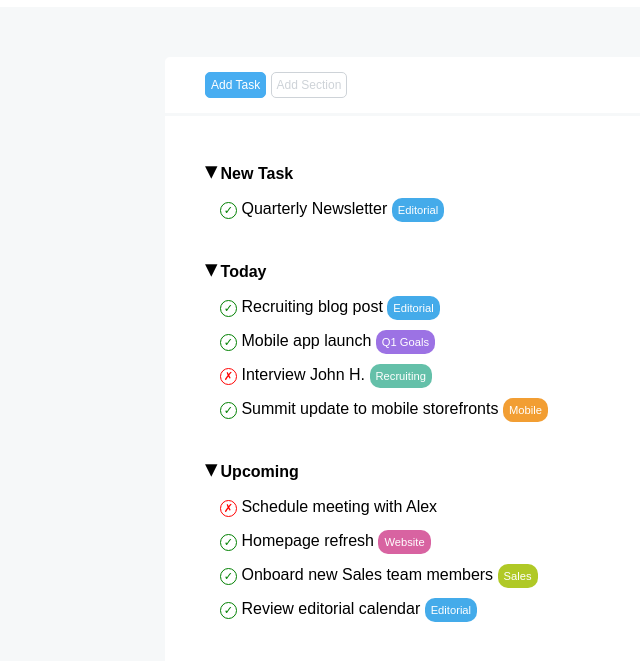
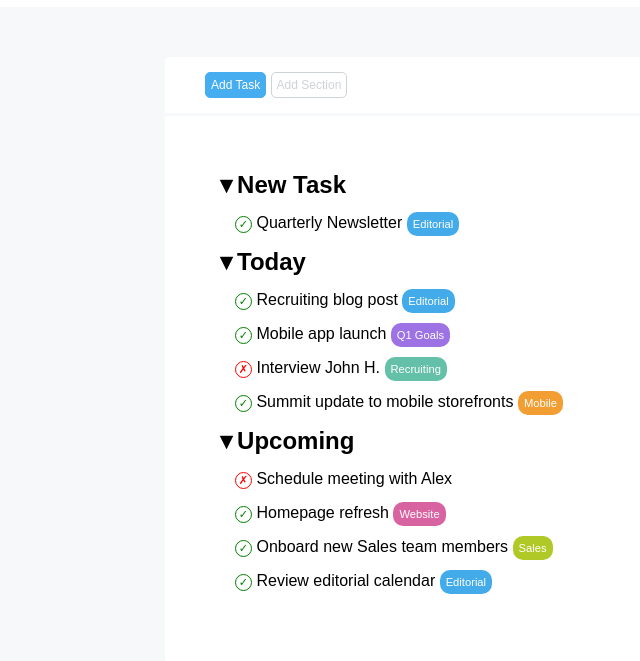
Before and after one commit to davide-piarulli/html-css-toboolist, a plain HTML site: page index.html in a window 1280 px wide. Shown: the part 63-724 px from the top of the page, without its empty margins (0-640 px from the left). Drawn offline with Linux system fonts and the light colour scheme.

Commit message:
[fix] post correction

```diff
--- a/assets/style/style.css
+++ b/assets/style/style.css
@@ -7,6 +7,10 @@
 body {
   background-color: #f6f8f9;
   font-family: Arial, Helvetica, sans-serif;
+}
+
+h3 {
+  font-size: 1.5rem;
 }
 
 header {
@@ -38,6 +42,7 @@ header span {
   background-color: white;
   margin: auto;
   border-radius: 0 0 8px 8px;
+  padding: 40px;
 }
 
 .btn {
@@ -73,10 +78,6 @@ header span {
   padding-bottom: 20px;
 }
 
-.todolist {
-  padding: 40px;
-}
-
 ul {
   list-style: none;
 }
@@ -85,13 +86,12 @@ li {
   margin: 15px;
 }
 
-.task ul::before{
+.task h3::before {
   content: '\25BE';
-  padding-right: 3px;
-  font-size: 25px;
+  padding-right: 5px;
 }
 
-.circle::before{
+.circle::before {
   display: inline-block;
   width: 15px;
   height: 15px;
@@ -101,13 +101,13 @@ li {
   font-size: .7rem;
 }
 
-.circle.checked::before{
+.circle.checked::before {
   border: 1px solid green;
   color: green;
   content: '\2713';
 }
 
-.circle.unchecked::before{
+.circle.unchecked::before {
   border: 1px solid rgb(255, 0, 0);
   color: red;
   content: '\2717';
--- a/index.html
+++ b/index.html
@@ -30,20 +30,20 @@
 
     <!-- todo list -->
     <div class="container-down">
-      <section class="todolist">
-        <!-- new task -->
-        <nav class="task">
-          <ul><strong>New Task</strong>
+      <div class="task">
+        <ul>
+          <li>
+            <h3>New Task</h3>
+            <ul>
               <li>
                 <span class="circle checked"></span> Quarterly Newsletter
                 <span class="badge" id="editorial">Editorial</span>
               </li>
             </ul>
-        </nav>
-        <!-- new task -->
-        <!-- today -->
-        <nav class="task">
-          <ul><strong>Today</strong>
+          </li>
+          <li>
+            <h3>Today</h3>
+            <ul>
               <li>
                 <span class="circle checked"></span> Recruiting blog post
                 <span class="badge" id="editorial">Editorial</span>
@@ -61,11 +61,10 @@
                 <span class="badge" id="mobile">Mobile</span>
               </li>
             </ul>
-        </nav>
-        <!-- today -->
-        <!-- upcoming -->
-        <nav class="task">
-          <ul><strong>Upcoming</strong>
+          </li>
+          <li>
+            <h3>Upcoming</h3>
+            <ul>
               <li>
                 <span class="circle unchecked"></span> Schedule meeting with Alex
               </li>
@@ -82,9 +81,9 @@
                 <span class="badge" id="editorial">Editorial</span>
               </li>
             </ul>
-        </nav>
-        <!-- upcoming -->
-      </section>
+          </li>
+        </ul>
+      </div>
     </div>
     <!-- todo list -->
   </main>
```
Lines whose indentation alone changed are shown as unchanged.
